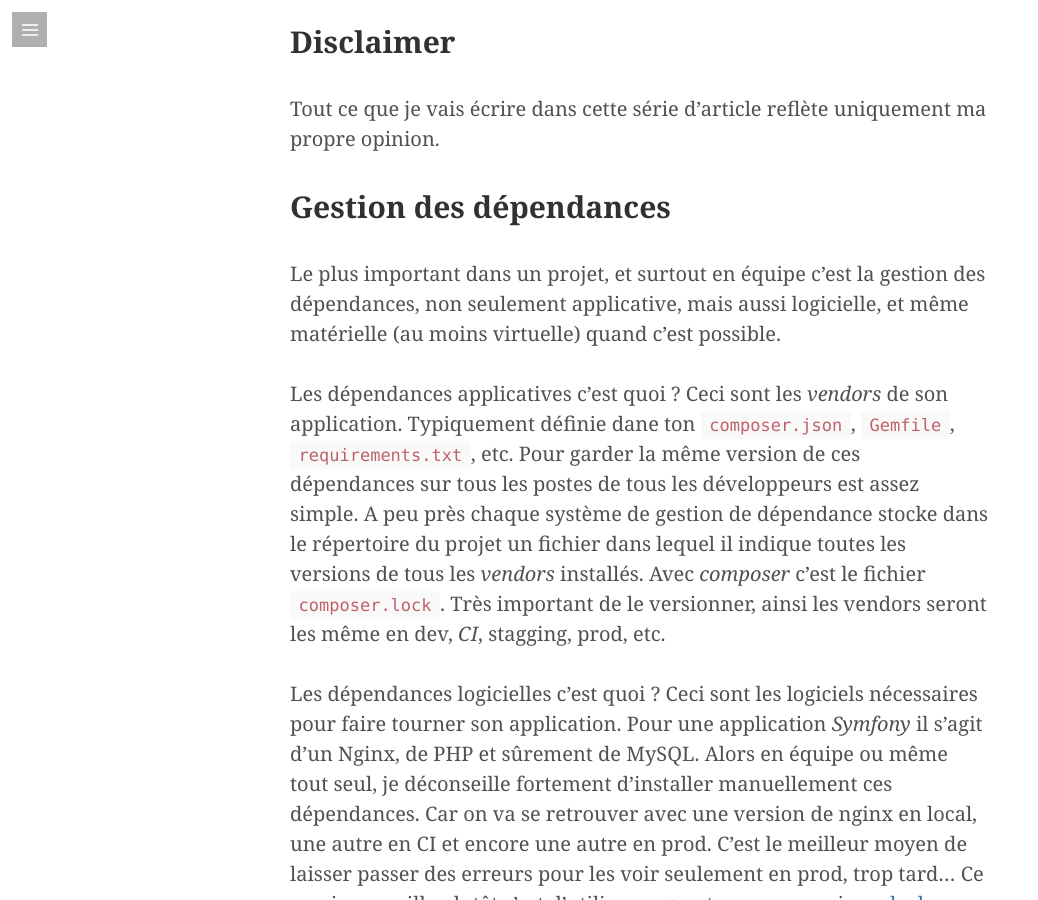
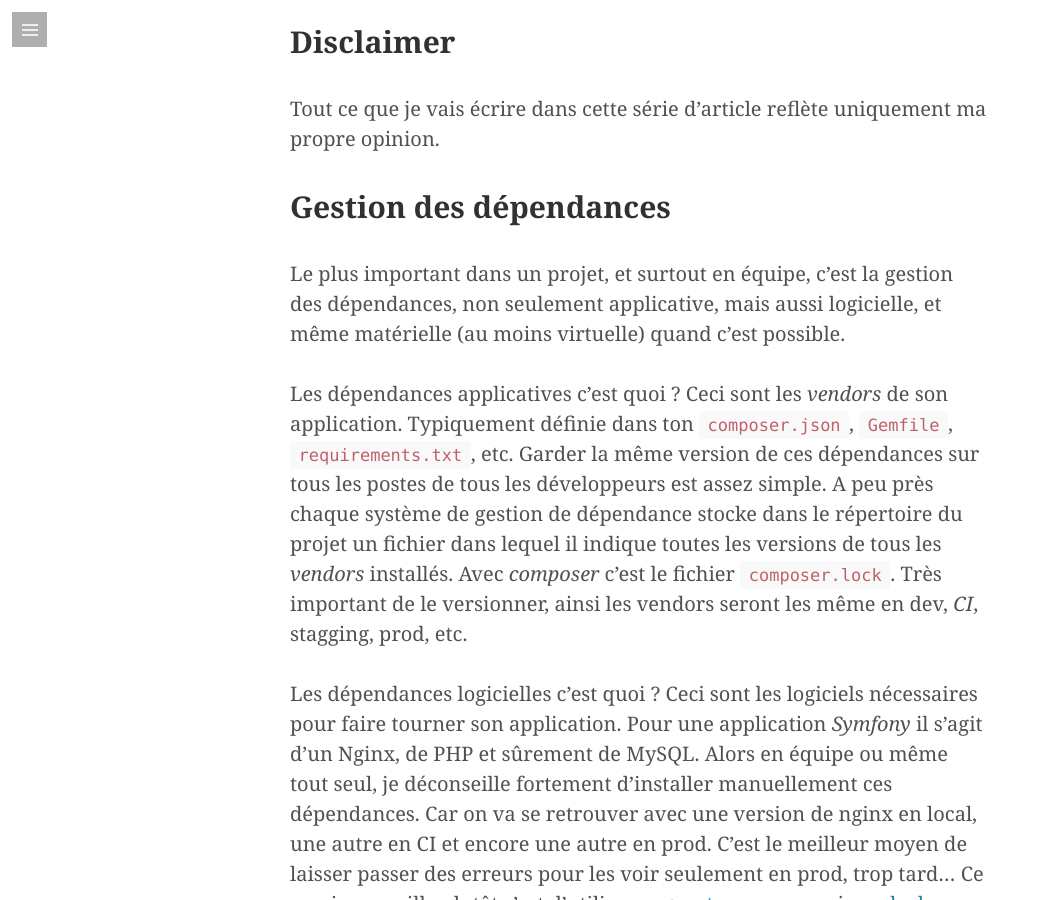
Before and after one commit to luxifer/luxifer.github.io, a Jekyll site: the page built from _posts/2015-03-27-bonnes-pratiques-de-developpement-partie-2.md, in a window 1280 px wide and 900 px high, scrolled down 1141 px. Shown: the whole window, without its empty margins (0-1038 px from the left). Built offline with Jekyll 4.4.1, drawn with Linux system fonts in a browser that asks for light colours; nearby versions of some CDN libraries; some web fonts are replaced; Markdown is read by kramdown in place of the engine named in the settings; comment, search, counter and statistics services are not loaded; some of the changed text lies outside the part shown.

Commit message:
Fix: typos

```diff
--- a/_posts/2015-03-27-bonnes-pratiques-de-developpement-partie-2.md
+++ b/_posts/2015-03-27-bonnes-pratiques-de-developpement-partie-2.md
@@ -22,13 +22,13 @@ Tout ce que je vais écrire dans cette série d'article reflète uniquement ma p
 
 ## Gestion des dépendances
 
-Le plus important dans un projet, et surtout en équipe c'est la gestion des dépendances, non seulement applicative, mais aussi logicielle, et même matérielle (au moins virtuelle) quand c'est possible.
+Le plus important dans un projet, et surtout en équipe, c'est la gestion des dépendances, non seulement applicative, mais aussi logicielle, et même matérielle (au moins virtuelle) quand c'est possible.
 
-Les dépendances applicatives c'est quoi ? Ceci sont les _vendors_ de son application. Typiquement définie dane ton `composer.json`, `Gemfile`, `requirements.txt`, etc. Pour garder la même version de ces dépendances sur tous les postes de tous les développeurs est assez simple. A peu près chaque système de gestion de dépendance stocke dans le répertoire du projet un fichier dans lequel il indique toutes les versions de tous les _vendors_ installés. Avec _composer_ c'est le fichier `composer.lock`. Très important de le versionner, ainsi les vendors seront les même en dev, _CI_, stagging, prod, etc.
+Les dépendances applicatives c'est quoi ? Ceci sont les _vendors_ de son application. Typiquement définie dans ton `composer.json`, `Gemfile`, `requirements.txt`, etc. Garder la même version de ces dépendances sur tous les postes de tous les développeurs est assez simple. A peu près chaque système de gestion de dépendance stocke dans le répertoire du projet un fichier dans lequel il indique toutes les versions de tous les _vendors_ installés. Avec _composer_ c'est le fichier `composer.lock`. Très important de le versionner, ainsi les vendors seront les même en dev, _CI_, stagging, prod, etc.
 
 Les dépendances logicielles c'est quoi ? Ceci sont les logiciels nécessaires pour faire tourner son application. Pour une application _Symfony_ il s'agit d'un Nginx, de PHP et sûrement de MySQL. Alors en équipe ou même tout seul, je déconseille fortement d'installer manuellement ces dépendances. Car on va se retrouver avec une version de nginx en local, une autre en CI et encore une autre en prod. C'est le meilleur moyen de laisser passer des erreurs pour les voir seulement en prod, trop tard... Ce que je conseille plutôt c'est d'utiliser [vagrant](https://www.vagrantup.com/) ou encore mieux [docker](https://www.docker.com/).
 
-Vagrant par exemple, permet de créer une machine virtuelle, de dire comment la provisionner, c'est à dire qu'est-ce qu'il faut installer dessus et ensuite on peut partager cette machine virtuelle entre tous les collaborateurs du projet. Comme ça tout le monde à la même version des mêmes logiciels d'installés.
+Vagrant par exemple, permet de créer une machine virtuelle, de dire comment la provisionner, c'est à dire qu'est-ce qu'il faut installer dessus, et ensuite de pouvoir partager cette machine virtuelle entre tous les collaborateurs du projet. Comme ça tout le monde à la même version des mêmes logiciels d'installés.
 
 Ensuite Docker. Ça peut être un meilleur choix si tout le monde est sous linux. Car en plus de pouvoir utiliser les mêmes images en dev, ces images pourront servir en _CI_ et pourquoi pas en prod. Je dis sous linux seulement car actuellement, sous mac ou windows, la seule façon d'utiliser docker est de passer par [boot2docker](http://boot2docker.io/) et il y a certains problèmes au niveau du partage de fichiers entre l'hôte et la machine virtuelle qui contient docker, voir [ici](https://github.com/boot2docker/boot2docker/issues/581).
 
```
Also changed, not shown: other parts of _posts/2015-03-27-bonnes-pratiques-de-developpement-partie-2.md (+1 -1 lines).
